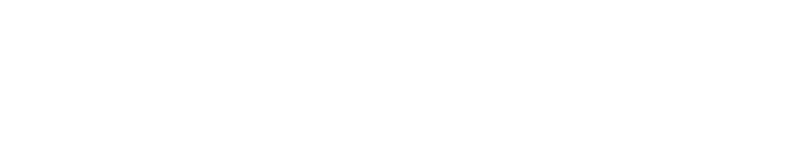
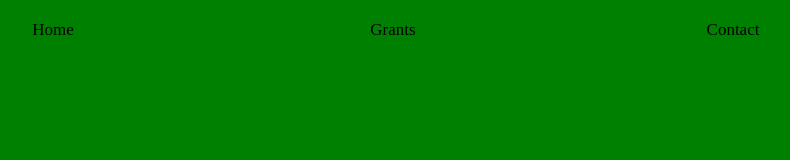
Before and after one commit to Tkamunya1/Grants-Business-Fundings-Hub, a plain HTML site: page index.html in a window 1280 px wide. Shown: the whole page, without its empty margins (125-915 px from the left). Drawn offline with Linux system fonts and the light colour scheme.

Commit message:
this commit adds background color to the entire document

```diff
--- a/index.css
+++ b/index.css
@@ -1,4 +1,5 @@
 *{
+    background-color: green;
 }
 .navbar {
     width: 100%;
@@ -8,7 +9,7 @@
   .navbar a {
     float: left;
     padding: 12px;
-    color: white;
+    color: black;
     text-decoration: none;
     font-size: 17px;
     width: 25%;
@@ -16,7 +17,7 @@
   }
 
   .navbar a:hover {
-    background-color: #000;
+    background-color: rebeccapurple;
   }
 
   .navbar a.active {
```
